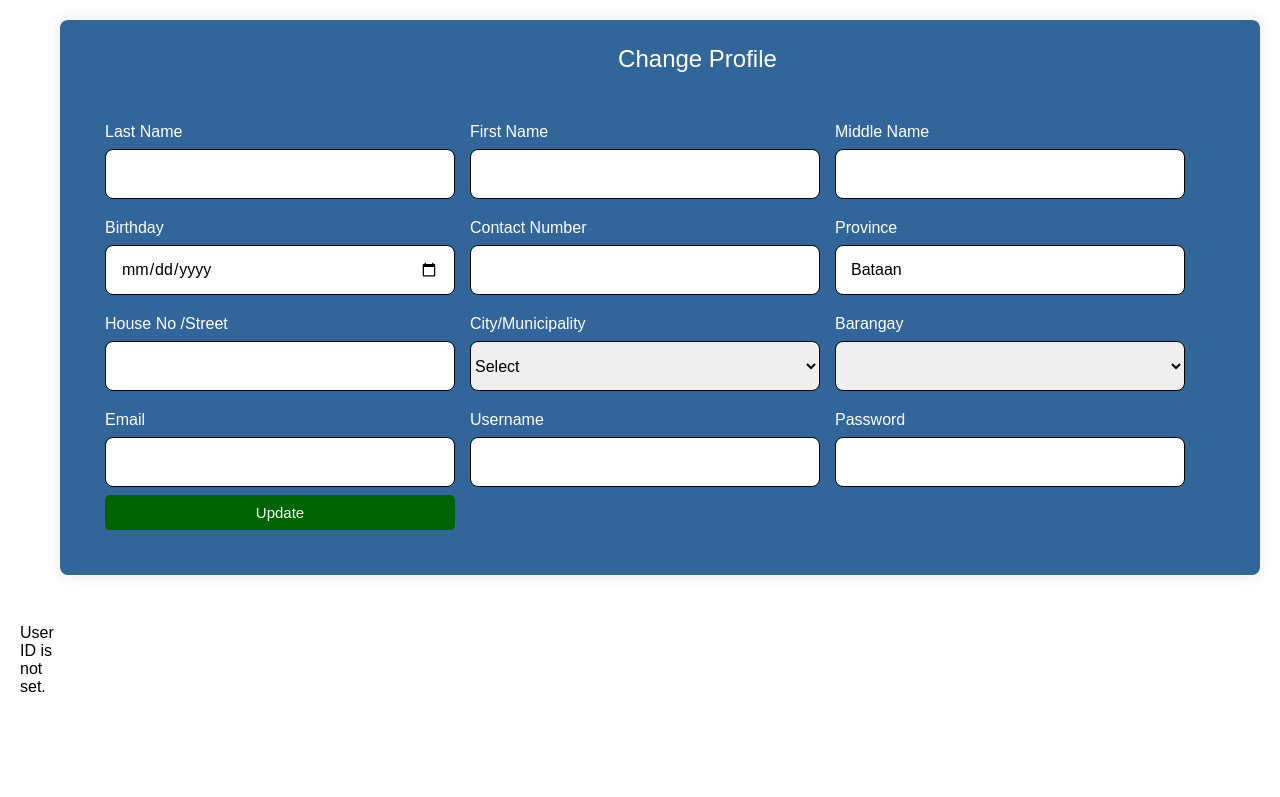
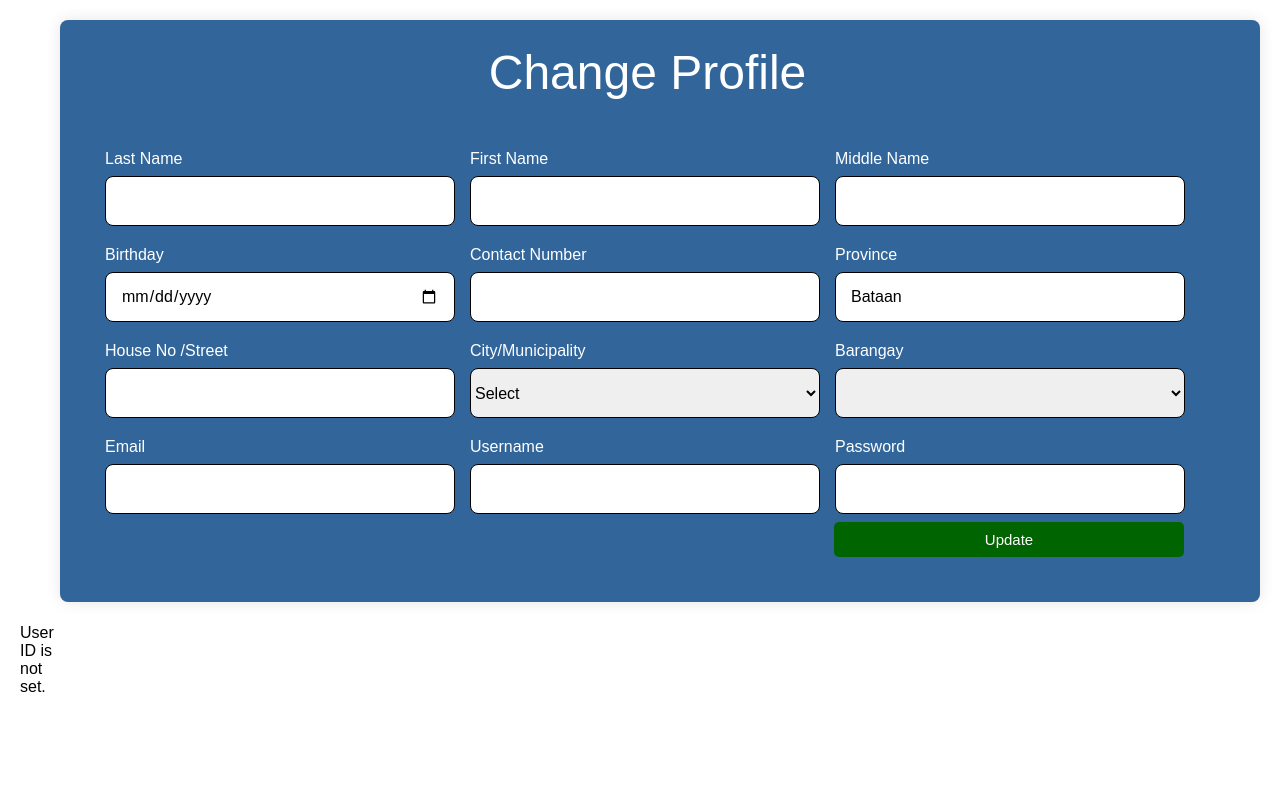
Before and after one commit to jeanalynignacio/system, a PHP site: page /public_html/edit.php in a window 1280 px wide. Shown: the top 797 px of the page. Run offline with PHP 8.4, Linux system fonts and the light colour scheme; the visitor is signed in with stand-in values (Sample User, id 1); data that the repository does not hold is empty.

Commit message:
Update editstyle.css

```diff
--- a/editstyle.css
+++ b/editstyle.css
@@ -24,10 +24,10 @@
 }
 
 .container header {
-  font-size: 1.5rem;
+  font-size: 3rem;
   color: white;
-  font-weight: 500;
   text-align: center;
+  margin-right: 100px;
 }
 
 .container .form {
@@ -100,9 +100,9 @@
   font-size: 15px;
   cursor: pointer;
   transition: all 0.3s;
-  align-items: center;
-  padding: 0px 10px;
+  margin-left: 162%;
 }
+
 .btn:hover {
   background: rgb(83, 202, 83);
 }
@@ -239,7 +239,6 @@
 .content .btn {
   width: 300px;
   height: 50px;
-
   font-size: 18px;
   background: darkblue;
   border: none;
```
